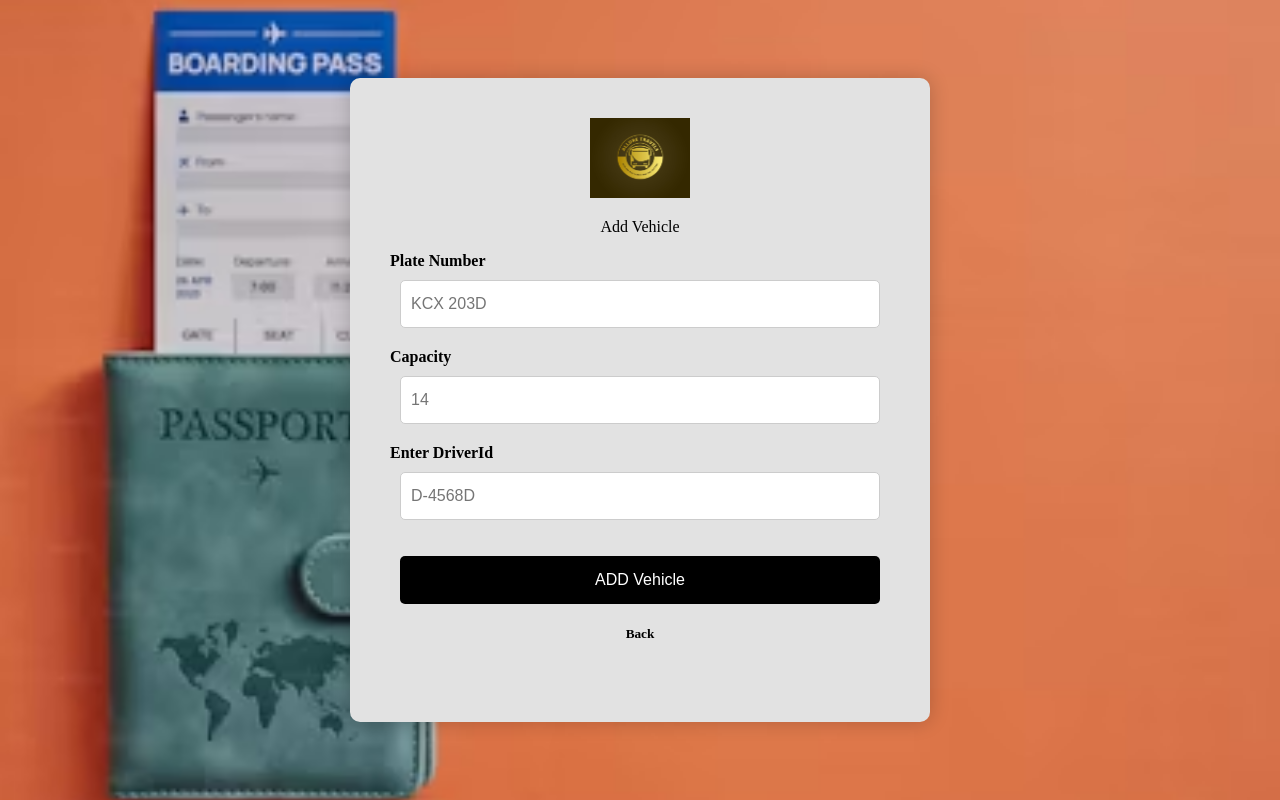
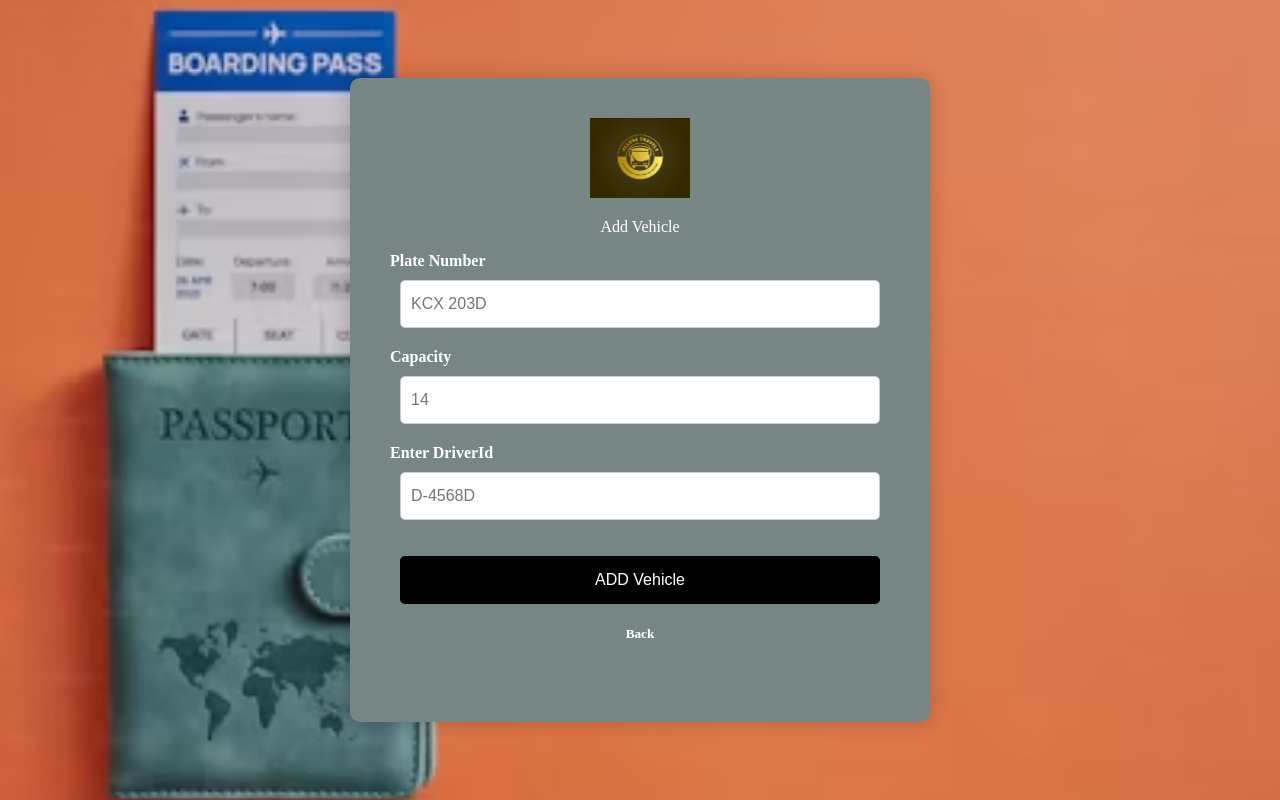
Before and after one commit to Bradocks/online-bus-reservation, a PHP site: page /app/admin/AddVehicle.html in a window 1280 px wide. Run offline with PHP 8.4, Linux system fonts and the light colour scheme.

Commit message:
chore: adjust styling on form component

```diff
--- a/app/admin/AddVehicle.html
+++ b/app/admin/AddVehicle.html
@@ -8,7 +8,7 @@
 
     <style>
       body {
-        background-image: url('/photo1.jpeg');
+        background-image: url('../photo1.jpeg');
       }
       </style>
 
--- a/app/form.css
+++ b/app/form.css
@@ -13,6 +13,7 @@ body {
   background-color: white;
   margin: 0;
   padding: 0;
+  color: white;
   text-transform: capitalize;
   height: 100vh;
   background-size: cover;
@@ -22,7 +23,7 @@ body {
 
 /* Styling for the form container */
 form {
-  background-color: #e2e2e2;
+  background-color: #788585;
   padding: 40px;
   width: 500px;
   height: max;
@@ -88,7 +89,7 @@ label {
   margin-bottom: 10px;
   font-weight: bold;
   text-align: left;
-  color: black;
+  color: white;
 }
 
 input[type="text"],
@@ -123,7 +124,7 @@ button {
 
 a {
   text-decoration: none;
-  color: black;
+  color: white !important;
 }
 
 button:hover {
--- a/app/user/ProfileUI.php
+++ b/app/user/ProfileUI.php
@@ -26,7 +26,7 @@ $user = $session->user();
         </style>
 
 
-    <div id="form" style="background-color: #f3e8eb; width: 1000px; height: auto; border-radius: 30px;" class="profile-container">
+    <div id="form" style="background-color: #f3e8eb; width: 400px; height: auto; border-radius: 30px;" class="profile-container">
         <h5 class="profile-title">profile</h5>
         <p>
             Name :
--- a/app/user/ticket.php
+++ b/app/user/ticket.php
@@ -79,7 +79,7 @@ $conn->close();
     </style>
 </head>
 
-<body>
+<body style="display: flex; flex-direction: column;">
     <div class="ticket">
         <h2>Booking Confirmation</h2>
         <p><strong>Passenger ID:</strong> <?php echo $PassengerId ; ?></p>
@@ -90,7 +90,7 @@ $conn->close();
         <p><strong>charges:</strong><?php echo $charges; ?></p>
         <p><strong>vehicleId:</strong><?php echo $vehicleId; ?></p>
     </div>
-    <br><h5><a href="index.php" style="text-decoration: none; color: black;">Back</a></h5><br>
+    <h5><a href="index.php" style="text-decoration: none; color: black;">Back</a></h5>
 </body>
 
 </html>
```
